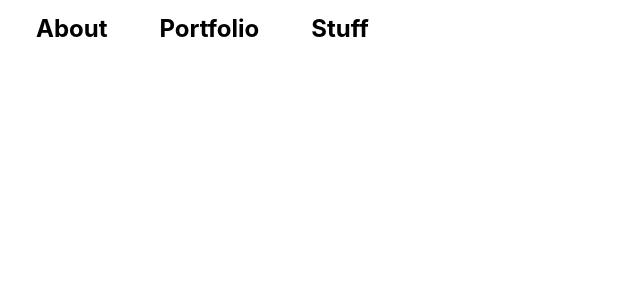
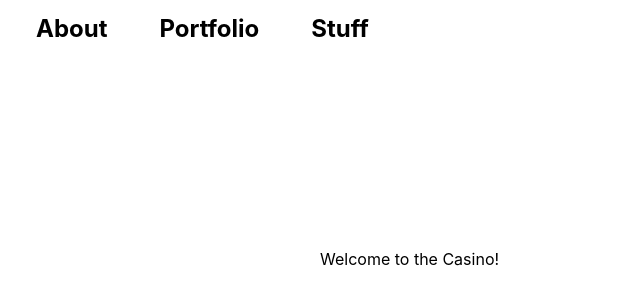
Before and after one commit to Varjokorento/homepage, a React (Create React App) app: page /casino in a window 1280 px wide. Shown: the top 304 px of the page, without its empty margins (0-640 px from the left). Built offline with nearby package versions, Linux system fonts and the light colour scheme.

Commit message:
started working on the casino

```diff
--- a/src/App.tsx
+++ b/src/App.tsx
@@ -9,9 +9,10 @@ import './App.css';
 import About from './components/About';
 import Gallery from './components/Gallery';
 import Home from './components/Home';
-import PhoneGuesser from './components/PhoneGuesser';
+import PhoneGuesser from './components/gadgets/PhoneGuesser';
 import { Portfolio } from './components/Portfolio';
 import Stuff from './components/Stuff';
+import Casino from './components/gadgets/Casino';
 
 function App() {
   return (
@@ -53,6 +54,9 @@ function App() {
           <Route path="/phoneNumber">
             <PhoneGuesser/>
           </Route>
+          <Route path="/casino">
+            <Casino/>
+          </Route>
         </Switch>
       </div>
     </Router>
--- /dev/null
+++ b/src/components/gadgets/Casino.tsx
@@ -0,0 +1,5 @@
+export default function Casino() {
+    return(<div className="center">
+            <p>Welcome to the Casino!</p>
+        </div>)
+}
```
Also changed, not shown: src/components/gadgets/PhoneGuesser.tsx (renamed from src/components/PhoneGuesser.tsx).
